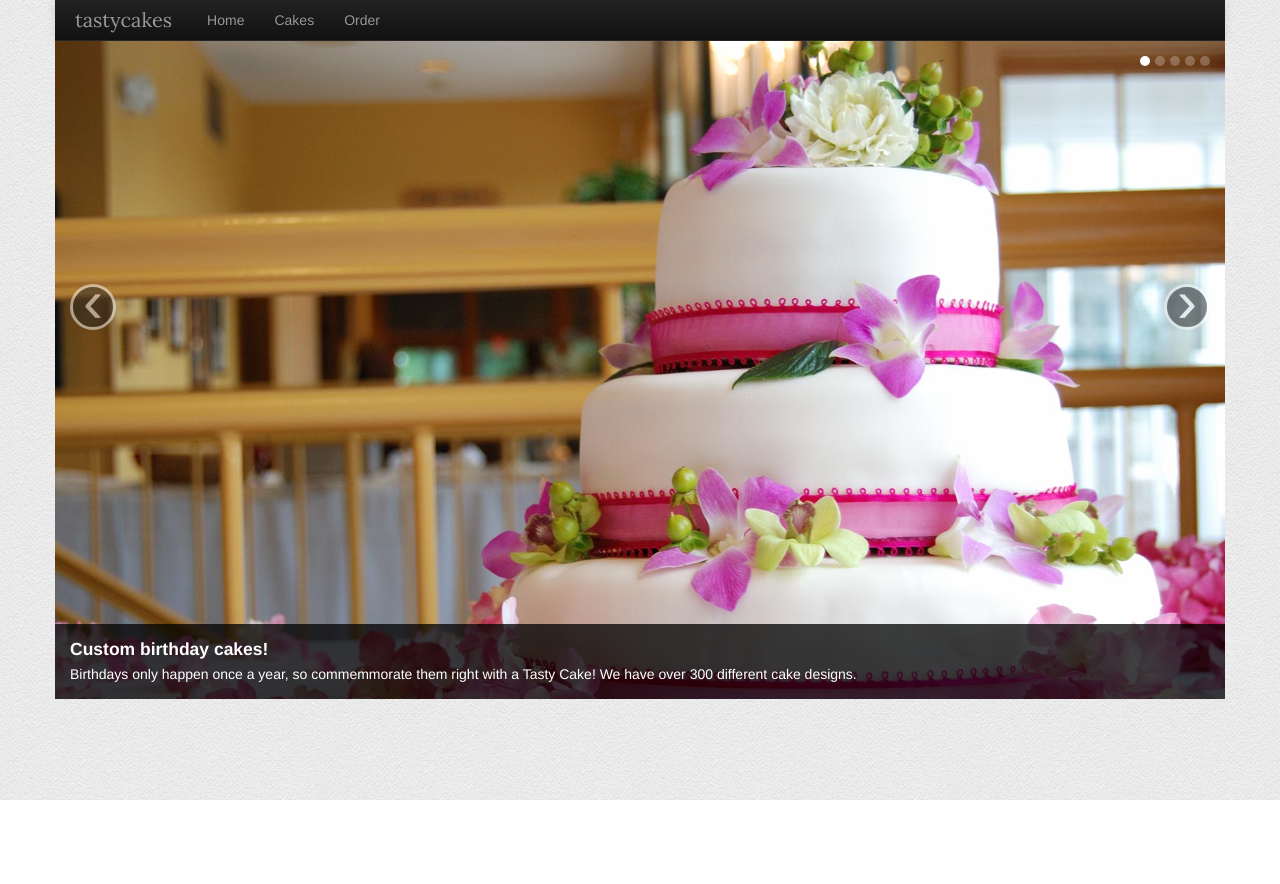
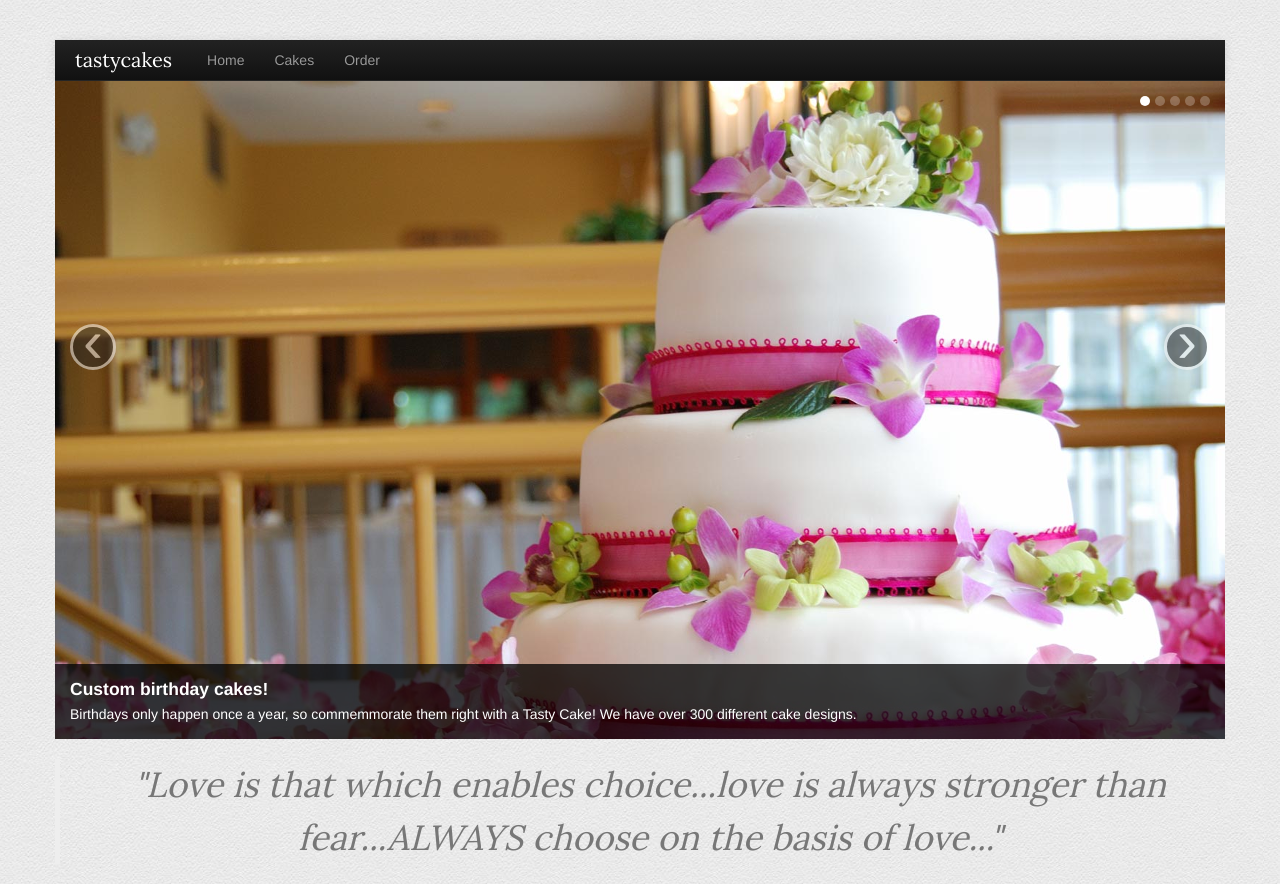
Before and after one commit to jrb993/tastycakes, a plain HTML site: page index.html in a window 1280 px wide. Before the commit the page ends 800 px from the top, so only its background shows below. Drawn offline with Linux system fonts and the light colour scheme.

Commit message:
Moved home-page-specific styles to home page

```diff
--- a/css/master.css
+++ b/css/master.css
@@ -1,9 +1,5 @@
 body {
     background-image: url('../img/cream.png');
     background-repeat: repeat;
+    padding-top: 40px;
 }
-
-.brand {
-    font-family: 'Lora', serif;
-    font-weight: bold;
-}
--- a/index.html
+++ b/index.html
@@ -10,6 +10,24 @@
         <link rel="stylesheet" href="css/master.css" />
         <link rel="stylesheet" href="lib/bootstrap/css/bootstrap.min.css" />
         <link rel="stylesheet" href="lib/bootstrap/css/bootstrap-responsive.min.css">
+
+        <!-- Styles -->
+        <style type="text/css">
+            .brand {
+                color: #fff !important;
+                font-family: 'Lora', serif;
+                font-weight: bold;
+            }
+
+            blockquote {
+                color: #777;
+                font-family: 'Lora', serif;
+                font-size: 250%;
+                font-style: italic;
+                line-height: 1.5em;
+                text-align: center;
+            }
+        </style>
 
         <!-- Fonts -->
         <link href='http://fonts.googleapis.com/css?family=Lora:400,700' rel='stylesheet' type='text/css' />
@@ -30,6 +48,7 @@
             </div>
         </div>
         <div class="content">
+            <!-- Carousel -->
             <div id="carousel" class="carousel slide">
                 <ol class="carousel-indicators">
                     <li data-target="#carousel" data-slide-to="0" class="active"></li>
@@ -39,7 +58,6 @@
                     <li data-target="#carousel" data-slide-to="4"></li>
                 </ol>
 
-                <!-- Carousel items -->
                 <div class="carousel-inner">
                     <div class="active item">
                         <img src="img/cakes/birthday.png" alt="Birthday cake" />
@@ -89,10 +107,15 @@
                     </div>
                 </div>
 
-                <!-- Carousel nav -->
                 <a class="carousel-control left" href="#carousel" data-slide="prev">&lsaquo;</a>
                 <a class="carousel-control right" href="#carousel" data-slide="next">&rsaquo;</a>
             </div>
+
+            <!-- Quote -->
+            <blockquote>
+                "Love is that which enables choice...love is always stronger
+                than fear...ALWAYS choose on the basis of love..."
+            </blockquote>
         </div>
     </body>
 </html>
```
